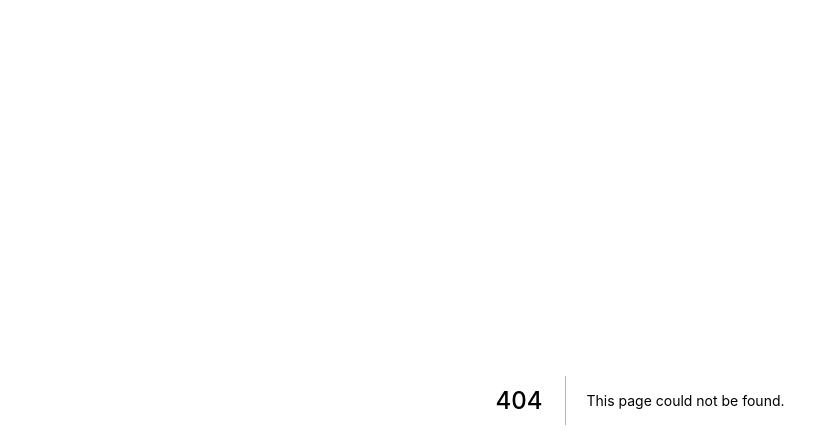
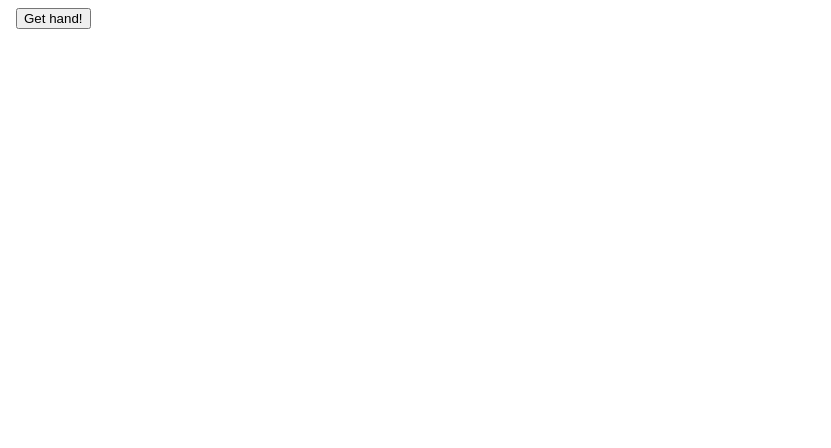
Before and after one commit to lewiswale/site, a Next.js app in the folder webserver/: page /poker in a window 1280 px wide. Before the commit this address had no page. Shown: the top 448 px of the page, without its empty margins (0-831 px from the left). Built offline with nearby package versions, Linux system fonts and the light colour scheme.

Commit message:
started adding poker

```diff
--- /dev/null
+++ b/webserver/pages/poker.js
@@ -0,0 +1,49 @@
+import Link from 'next/link'
+import Head from 'next/head'
+import {useState, Component} from 'react'
+
+class Poker extends Component {
+    constructor(props) {
+        super(props);
+        this.state = {
+            card1: "",
+            card2: ""
+        };
+
+        this.getHand = this.getHand.bind(this);
+    }
+
+    async getHand(event) {
+        await fetch('http://localhost:8080/api/player/get-hand', {
+            method: 'get'
+        })
+        .then((res => res.json()))
+        .then((responseJson) => {
+            this.setState({card1: responseJson[0]['value'] + responseJson[0]['suit'], card2: responseJson[1]['value'] + responseJson[1]['suit']})
+        });
+
+    }
+
+    render() {
+        return (
+            <div>
+                <Head>
+                    <title>Poker</title>
+                </Head>
+
+                <body>
+                    <div>
+                        {this.state.card1} {this.state.card2}
+                    </div>
+                    <div>
+                        <button onClick={this.getHand}>
+                            Get hand!
+                        </button>
+                    </div>
+                </body>
+            </div>
+        )
+    }
+}
+
+export default Poker
```
